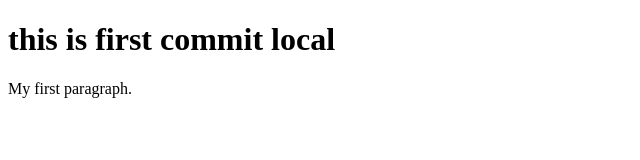
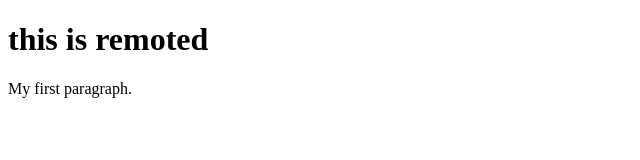
Before and after one commit to pogakuramanjan04/p3, a plain HTML site: page index.html in a window 1280 px wide. Shown: the whole page, without its empty margins (0-640 px from the left). Drawn offline with Linux system fonts and the light colour scheme.

Commit message:
Update index.html
done1

```diff
--- a/index.html
+++ b/index.html
@@ -2,7 +2,7 @@
 <html>
 <body>
 
-<h1>this is first commit local</h1>
+<h1>this is remoted</h1>
 <p>My first paragraph.</p>
 
 </body>
```
